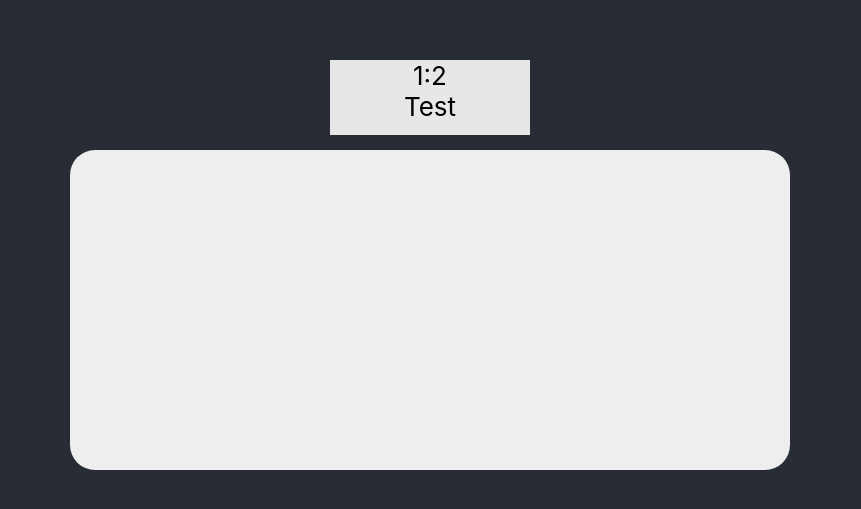
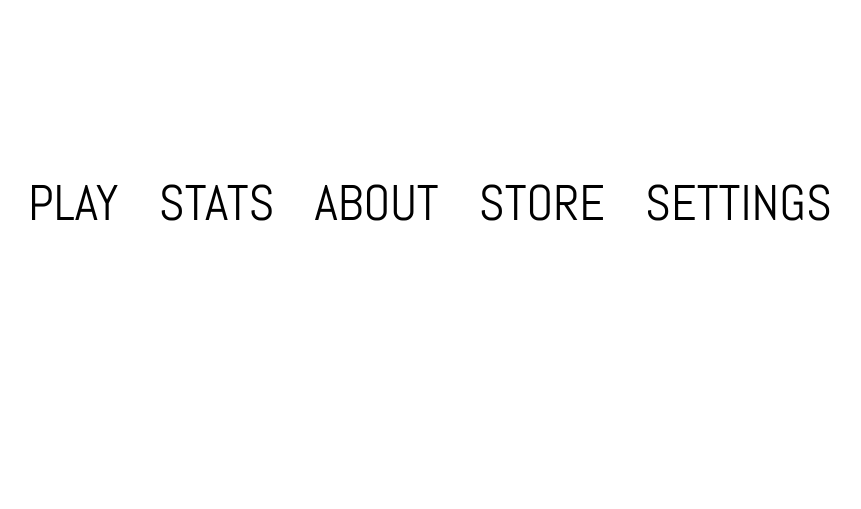
Before and after one commit to kallefreij/2d-Game, a React (Create React App) app in the folder 2dgame/: page / in a window 1280 px wide. Shown: the part 135-644 px from the top of the page, without its empty margins (210-1071 px from the left). Built offline with nearby package versions, Linux system fonts and the light colour scheme.

Commit message:
menu + node modules

```diff
--- a/2dgame/src/App.css
+++ b/2dgame/src/App.css
@@ -1,3 +1,9 @@
+@import url("https://fonts.googleapis.com/css?family=Abel");
+
+* {
+  font-family: Abel;
+}
+
 .App {
   text-align: center;
 }
@@ -43,12 +49,12 @@ canvas {
   margin: 0 auto;
   border-radius: 25px;
 }
-.scoreBoard{
+.scoreBoard {
   height: 75px;
   width: 200px;
   margin-bottom: 15px;
   background-color: rgb(231, 231, 231);
 }
-.score{
+.score {
   color: black;
 }
--- a/2dgame/src/App.js
+++ b/2dgame/src/App.js
@@ -1,19 +1,10 @@
 import './App.css';
+import Menu from './Menu/menu';
 
 function App() {
   return (
     <div className="App">
-      <header className="App-header">
-        <div class="scoreBoard">
-          <div class="score">
-            <span>1</span>
-            <span>:</span>
-            <span>2</span>
-            <div>Test</div>
-          </div>
-        </div>
-        <canvas id="myCanvas" width="720" height="320"></canvas>
-      </header>
+      <Menu />
     </div>
   );
 }
--- /dev/null
+++ b/2dgame/src/Menu/menu.css
@@ -0,0 +1,12 @@
+@import url("https://fonts.googleapis.com/css?family=Abel");
+
+.test {
+  background-color: rgb(255, 255, 255);
+}
+.buttons {
+  margin-top: 20%;
+}
+.buttonText {
+  cursor: pointer;
+  font-size: 50px;
+}
--- /dev/null
+++ b/2dgame/src/Menu/menu.jsx
@@ -0,0 +1,38 @@
+import react from 'react';
+import { Grid, Button } from "@material-ui/core";
+import styles from '../Menu/menu.css'
+
+function Menu() {
+    return(
+        <div class="test">
+            <div class="buttons">
+                <Grid
+                    container
+                    direction="row"
+                    justify="center"
+                    alignItems="center"
+                    spacing={5}
+                >
+                    <Grid item>
+                        <p class="buttonText">PLAY</p>
+                    </Grid>
+                    <Grid item>
+                        <p class="buttonText">STATS</p>
+                    </Grid>
+                    <Grid item>
+                        <p class="buttonText">ABOUT</p>
+                    </Grid>
+                    <Grid item>
+                        <p class="buttonText">STORE</p>
+                    </Grid>
+                    <Grid item>
+                        <p class="buttonText">SETTINGS</p>
+                    </Grid>
+                </Grid>
+                {/* <canvas></canvas> */}
+            </div>
+        </div>
+    )
+}
+
+export default Menu;
```
Also changed, not shown: 1 other file (tests, documents, lock files or other folders).
